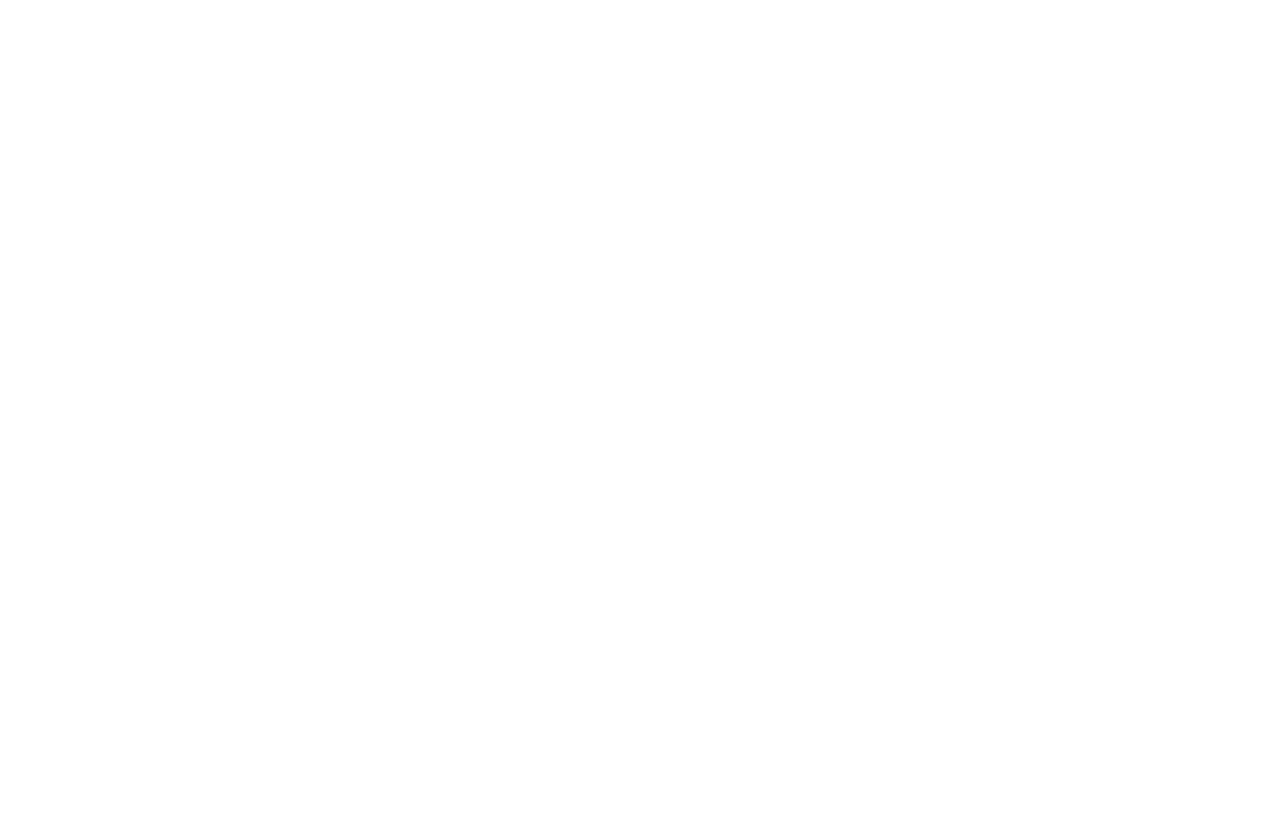
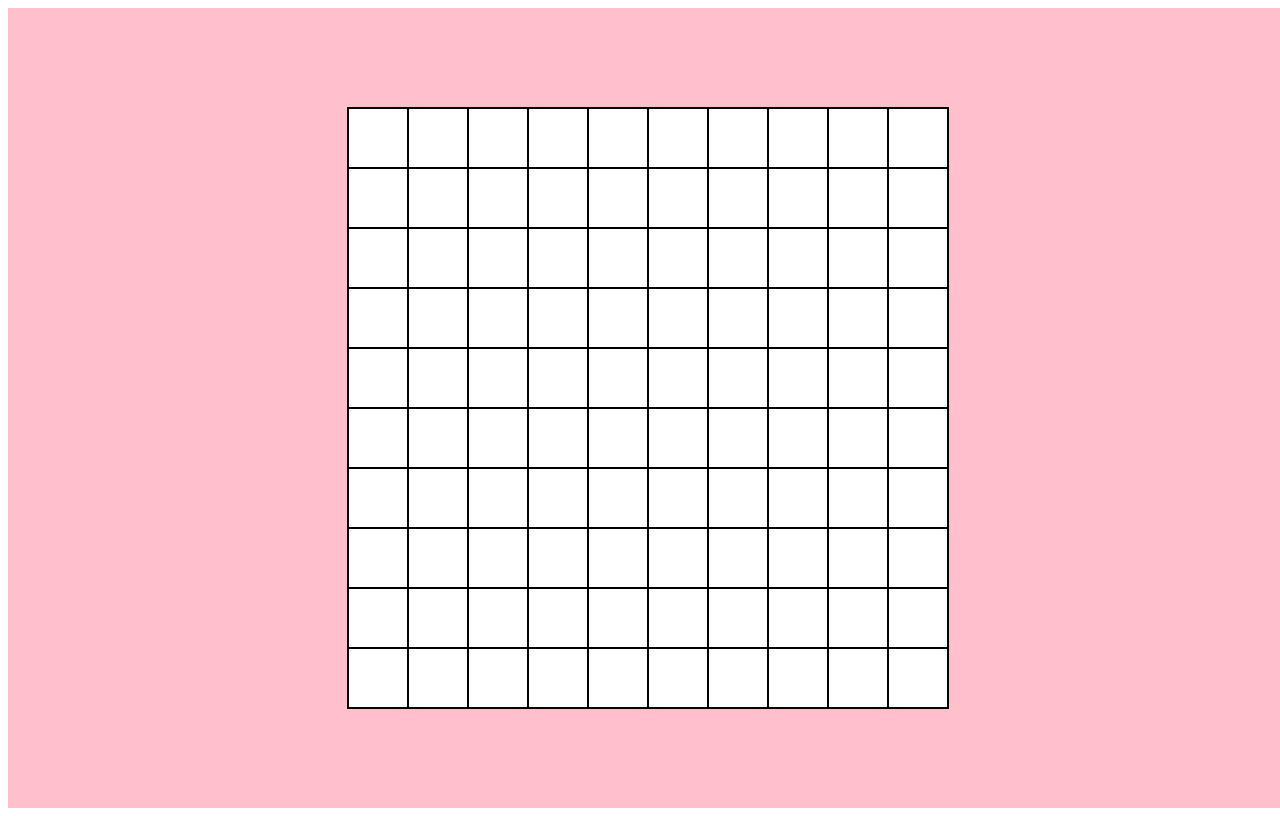
Before and after one commit to cesart98/battleship-game, a plain HTML site: page index.html in a window 1280 px wide. Drawn offline with Linux system fonts and the light colour scheme.

Commit message:
Create gameboard interface

```diff
--- a/css/style.css
+++ b/css/style.css
@@ -0,0 +1,23 @@
+.container {
+    height: 100vh;
+    width: 100vw;
+    background-color: pink;
+    display: flex;
+    justify-content: center;
+    align-items: center;
+}
+
+.gameboard {
+    display: 0 0 auto;
+    height: clamp(600px, 600px, 600px);
+    width: clamp(600px, 600px, 600px);
+    display: grid;
+    grid-template-columns: repeat(10, 1fr);
+    grid-template-rows: repeat(10, 1fr);
+    border: solid black 1px;
+}
+
+.gameboard > * {
+    background-color: white;
+    border: solid black 1px;
+}
--- a/index.html
+++ b/index.html
@@ -5,9 +5,12 @@
     <meta http-equiv="X-UA-Compatible" content="IE=edge">
     <meta name="viewport" content="width=device-width, initial-scale=1.0">
     <title>Battle Ship</title>
+    <link rel="stylesheet" href="./css/style.css">
     <script src="./js/script.js" defer></script>
 </head>
 <body>
-
+    <div class="container">
+        <div class="gameboard"></div>
+    </div>
 </body>
 </html>
--- a/js/script.js
+++ b/js/script.js
@@ -55,3 +55,14 @@
 })();
 
 let carrier = ShipFactory(5);
+
+function generateGameBoard() {
+    let gameboard = document.querySelector('.gameboard');
+    for(let i = 1; i < 101; i++) {
+        gridSquare = document.createElement('div');
+        gridSquare.setAttribute('id', i);
+        gridSquare.setAttribute('class', 'not-hit');
+        gameboard.appendChild(gridSquare);
+    }
+}
+generateGameBoard();
```
